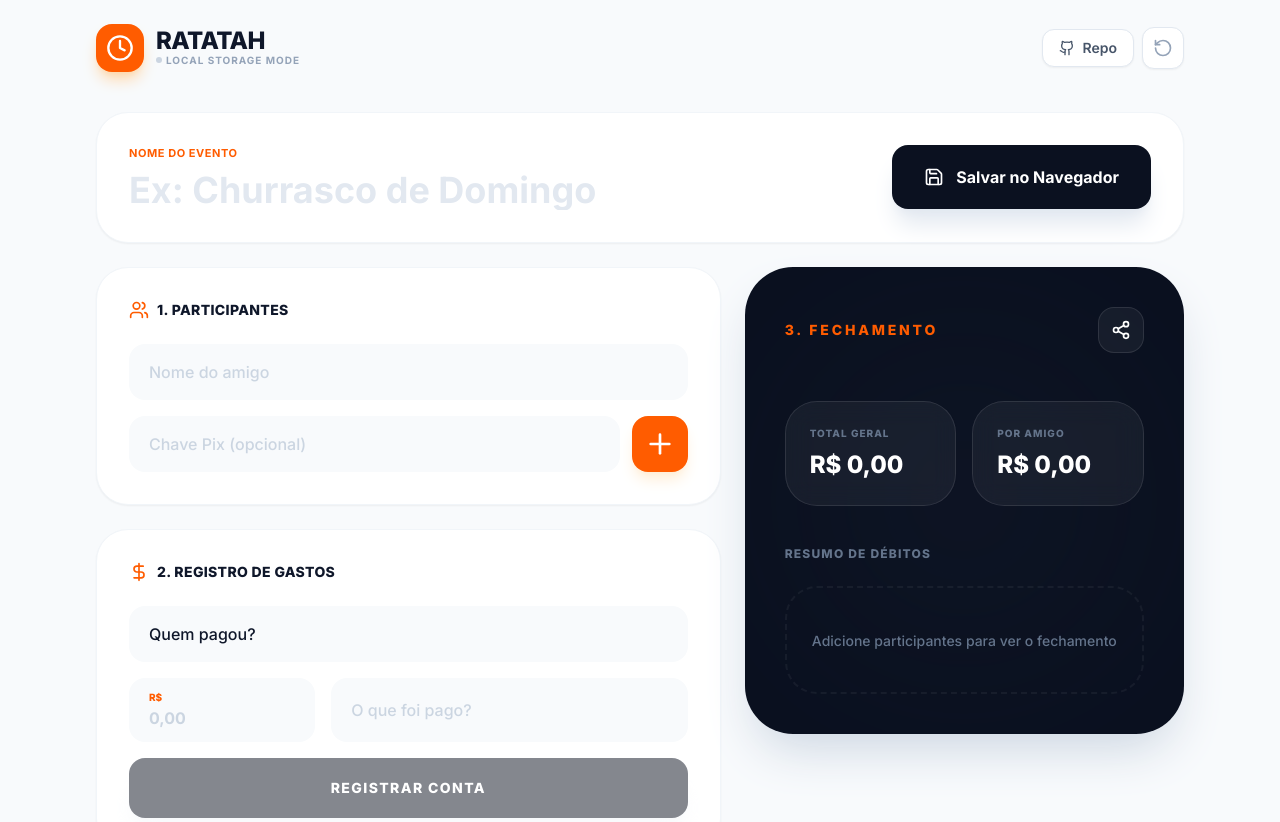
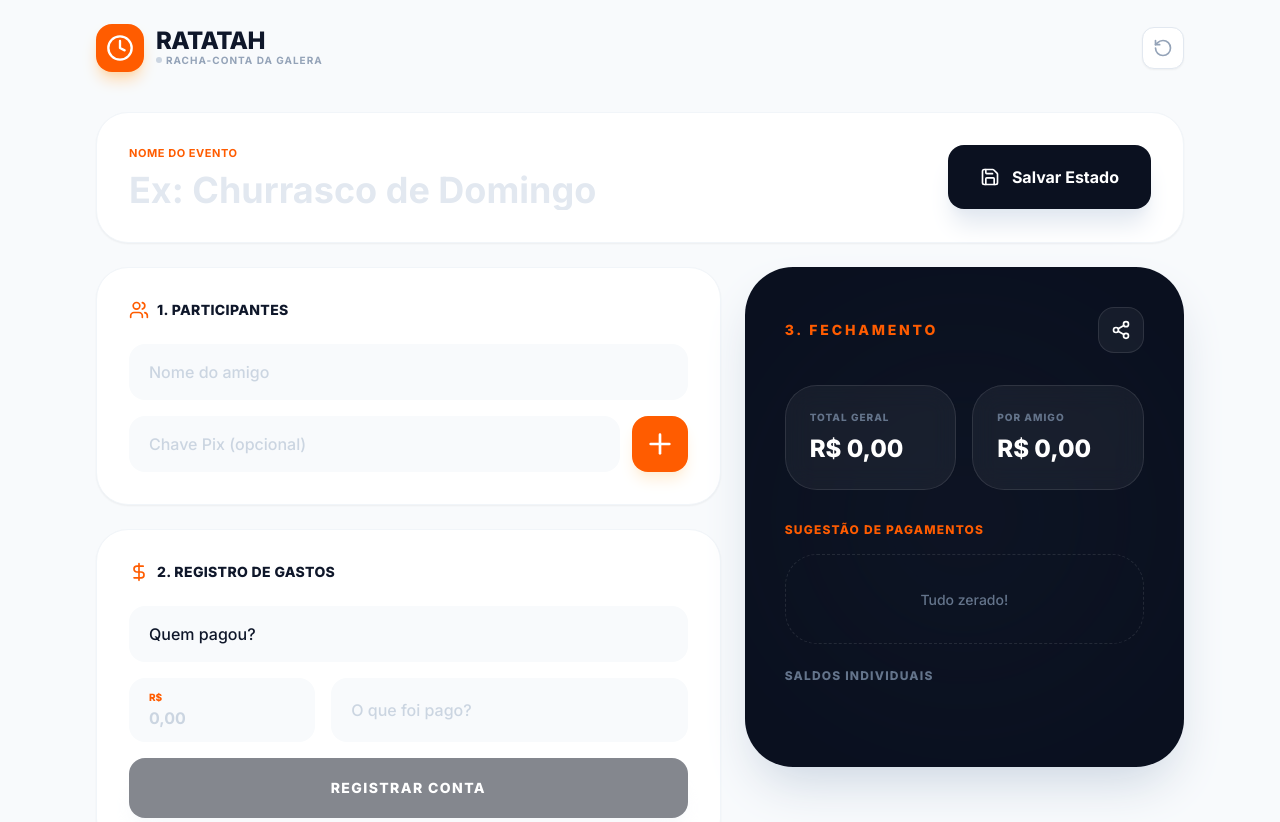
Before and after one commit to mguimas2025/ratatah, a React (Vite) app: page / in a window 1280 px wide. Shown: the top 822 px of the page. Built offline with nearby package versions, Linux system fonts and the light colour scheme.

Commit message:
feat: Add settlement calculation and copy functionality
Implements the core logic for calculating who owes whom for bill settlements.
Introduces a feature to copy participant PIX keys to the clipboard for easier payment.
Adds UI elements and state management to support these new functionalities.

```diff
--- a/App.tsx
+++ b/App.tsx
@@ -9,7 +9,11 @@ import {
   Github,
   Save,
   Share2,
-  Clock
+  Clock,
+  ArrowRight,
+  QrCode,
+  Copy,
+  Check
 } from 'lucide-react';
 import { Participant, Expense, AppState } from './types';
 
@@ -20,6 +24,7 @@ const App: React.FC = () => {
   const [eventName, setEventName] = useState('');
   const [participants, setParticipants] = useState<Participant[]>([]);
   const [expenses, setExpenses] = useState<Expense[]>([]);
+  const [copiedId, setCopiedId] = useState<string | null>(null);
 
   // Participant Input
   const [newFriendName, setNewFriendName] = useState('');
@@ -103,6 +108,12 @@ const App: React.FC = () => {
     alert("Função de compartilhamento em desenvolvimento!");
   };
 
+  const copyToClipboard = (text: string, id: string) => {
+    navigator.clipboard.writeText(text);
+    setCopiedId(id);
+    setTimeout(() => setCopiedId(null), 2000);
+  };
+
   // --- Calculations ---
   const totalAmount = useMemo(() =>
     expenses.reduce((acc, curr) => acc + curr.amount, 0)
@@ -111,6 +122,58 @@ const App: React.FC = () => {
   const perPerson = useMemo(() =>
     participants.length > 0 ? totalAmount / participants.length : 0
   , [totalAmount, participants]);
+
+  // --- Settlement Logic (Who pays whom) ---
+  const settlements = useMemo(() => {
+    if (participants.length === 0) return [];
+
+    // Calculate balances for each person
+    const balances = participants.map(p => {
+      const paid = expenses
+        .filter(e => e.participantId === p.id)
+        .reduce((acc, curr) => acc + curr.amount, 0);
+      return {
+        id: p.id,
+        name: p.name,
+        pix: p.pixKey,
+        net: paid - perPerson
+      };
+    });
+
+    const debtors = balances
+      .filter(b => b.net < -0.01)
+      .sort((a, b) => a.net - b.net)
+      .map(d => ({ ...d, net: Math.abs(d.net) }));
+
+    const creditors = balances
+      .filter(b => b.net > 0.01)
+      .sort((a, b) => b.net - a.net)
+      .map(c => ({ ...c }));
+
+    const transactions: { id: string, from: string, to: string, amount: number, pix?: string }[] = [];
+    let dIdx = 0;
+    let cIdx = 0;
+
+    while (dIdx < debtors.length && cIdx < creditors.length) {
+      const amountToPay = Math.min(debtors[dIdx].net, creditors[cIdx].net);
+
+      transactions.push({
+        id: crypto.randomUUID(),
+        from: debtors[dIdx].name,
+        to: creditors[cIdx].name,
+        amount: amountToPay,
+        pix: creditors[cIdx].pix
+      });
+
+      debtors[dIdx].net -= amountToPay;
+      creditors[cIdx].net -= amountToPay;
+
+      if (debtors[dIdx].net < 0.01) dIdx++;
+      if (creditors[cIdx].net < 0.01) cIdx++;
+    }
+
+    return transactions;
+  }, [participants, expenses, perPerson]);
 
   // Format currency
   const formatBRL = (val: number) =>
@@ -128,19 +191,16 @@ const App: React.FC = () => {
             <h1 className="text-2xl font-black text-slate-900 tracking-tight leading-none">RATATAH</h1>
             <span className="text-[10px] font-bold text-slate-400 uppercase tracking-widest flex items-center gap-1">
               <span className="w-1.5 h-1.5 bg-slate-300 rounded-full"></span>
-              Local Storage Mode
+              Racha-conta da galera
             </span>
           </div>
         </div>
 
         <div className="flex items-center gap-2">
-          <button className="flex items-center gap-2 px-4 py-2 bg-white border border-slate-200 rounded-xl text-sm font-semibold text-slate-600 hover:bg-slate-50 transition-colors shadow-sm">
-            <Github className="w-4 h-4" />
-            Repo
-          </button>
           <button
             onClick={handleReset}
             className="p-2.5 bg-white border border-slate-200 rounded-xl text-slate-400 hover:text-red-500 hover:bg-red-50 transition-colors shadow-sm"
+            title="Resetar dados"
           >
             <RotateCcw className="w-5 h-5" />
           </button>
@@ -165,16 +225,17 @@ const App: React.FC = () => {
           </div>
           <button
             className="flex items-center justify-center gap-3 px-8 py-5 bg-[#0B1120] text-white rounded-2xl font-bold hover:bg-slate-800 transition-all shadow-xl shadow-slate-200 whitespace-nowrap"
-            onClick={() => alert('Dados salvos automaticamente!')}
+            onClick={() => alert('Dados salvos no Local Storage!')}
           >
             <Save className="w-5 h-5" />
-            Salvar no Navegador
+            Salvar Estado
           </button>
         </div>
 
-        {/* Row 2: Participants Card */}
+        {/* Left Column: Input and Lists */}
         <div className="lg:col-span-7 space-y-6">
-          <section className="bg-white rounded-[32px] p-8 shadow-sm border border-slate-100 h-fit">
+          {/* Participants Card */}
+          <section className="bg-white rounded-[32px] p-8 shadow-sm border border-slate-100">
             <h2 className="text-sm font-black text-slate-900 flex items-center gap-2 mb-6 uppercase tracking-wide">
               <Users className="w-5 h-5 text-[#FF5C00]" />
               1. Participantes
@@ -229,7 +290,7 @@ const App: React.FC = () => {
           </section>
 
           {/* Registration Card */}
-          <section className="bg-white rounded-[32px] p-8 shadow-sm border border-slate-100 h-fit">
+          <section className="bg-white rounded-[32px] p-8 shadow-sm border border-slate-100">
             <h2 className="text-sm font-black text-slate-900 flex items-center gap-2 mb-6 uppercase tracking-wide">
               <DollarSign className="w-5 h-5 text-[#FF5C00]" />
               2. Registro de Gastos
@@ -305,14 +366,14 @@ const App: React.FC = () => {
           </section>
         </div>
 
-        {/* Row 2: Right Column (Summary) */}
+        {/* Right Column: Summary and Settlements */}
         <div className="lg:col-span-5">
-          <section className="bg-[#0B1120] rounded-[48px] p-8 md:p-10 shadow-2xl shadow-slate-300 text-white sticky top-6 overflow-hidden min-h-[400px]">
+          <section className="bg-[#0B1120] rounded-[48px] p-8 md:p-10 shadow-2xl shadow-slate-300 text-white sticky top-6 overflow-hidden min-h-[500px] flex flex-col">
             {/* Background elements */}
             <div className="absolute top-1/2 left-1/2 -translate-x-1/2 -translate-y-1/2 w-[300px] h-[300px] bg-slate-800 rounded-full blur-[100px] opacity-20 pointer-events-none"></div>
 
-            <div className="relative z-10">
-              <div className="flex items-center justify-between mb-12">
+            <div className="relative z-10 flex flex-col h-full">
+              <div className="flex items-center justify-between mb-8">
                 <h2 className="text-sm font-black uppercase tracking-[0.2em] text-[#FF5C00]">
                   3. Fechamento
                 </h2>
@@ -324,7 +385,7 @@ const App: React.FC = () => {
                 </button>
               </div>
 
-              <div className="grid grid-cols-2 gap-4 mb-10">
+              <div className="grid grid-cols-2 gap-4 mb-8">
                 <div className="bg-white/5 border border-white/10 p-6 rounded-[32px] backdrop-blur-md">
                   <span className="text-[10px] font-black uppercase tracking-widest text-slate-500 mb-2 block">
                     Total Geral
@@ -343,32 +404,81 @@ const App: React.FC = () => {
                 </div>
               </div>
 
-              <div className="space-y-6">
-                <h3 className="text-xs font-black uppercase tracking-widest text-slate-500">
-                  Resumo de Débitos
-                </h3>
-                {participants.length === 0 ? (
-                  <div className="py-10 text-center border-2 border-dashed border-white/5 rounded-[32px]">
-                    <span className="text-slate-500 text-sm font-medium">Adicione participantes para ver o fechamento</span>
-                  </div>
-                ) : (
-                  <div className="space-y-3">
+              {/* Transactions Section */}
+              <div className="flex-1 space-y-6">
+                <div>
+                  <h3 className="text-xs font-black uppercase tracking-widest text-[#FF5C00] mb-4">
+                    Sugestão de Pagamentos
+                  </h3>
+                  {settlements.length === 0 ? (
+                    <div className="py-8 text-center border border-dashed border-white/10 rounded-[32px]">
+                      <span className="text-slate-500 text-sm font-medium">Tudo zerado!</span>
+                    </div>
+                  ) : (
+                    <div className="space-y-3">
+                      {settlements.map((s) => (
+                        <div key={s.id} className="bg-white/5 p-4 rounded-2xl border border-white/5 flex flex-col gap-2">
+                          <div className="flex items-center justify-between">
+                            <div className="flex items-center gap-3">
+                              <span className="font-bold text-slate-200">{s.from}</span>
+                              <ArrowRight className="w-4 h-4 text-[#FF5C00]" />
+                              <span className="font-bold text-slate-200">{s.to}</span>
+                            </div>
+                            <span className="font-black text-white">{formatBRL(s.amount)}</span>
+                          </div>
+                          {s.pix && (
+                            <div className="flex items-center justify-between gap-2 mt-1">
+                                <div className="flex items-center gap-2 text-[10px] font-bold text-slate-400 bg-white/5 px-2 py-1 rounded-lg w-fit overflow-hidden">
+                                    <QrCode className="w-3 h-3 shrink-0" />
+                                    <span className="truncate max-w-[150px]">PIX: {s.pix}</span>
+                                </div>
+                                <button
+                                    onClick={() => copyToClipboard(s.pix!, s.id)}
+                                    className="flex items-center gap-1.5 px-3 py-1 bg-[#FF5C00] hover:bg-orange-600 text-white rounded-lg text-[10px] font-black transition-all shadow-lg shadow-orange-950/20 active:scale-95"
+                                >
+                                    {copiedId === s.id ? (
+                                        <>
+                                            <Check className="w-3 h-3" />
+                                            COPIADO
+                                        </>
+                                    ) : (
+                                        <>
+                                            <Copy className="w-3 h-3" />
+                                            COPIAR PIX
+                                        </>
+                                    )}
+                                </button>
+                            </div>
+                          )}
+                        </div>
+                      ))}
+                    </div>
+                  )}
+                </div>
+
+                {/* Net Balances List */}
+                <div>
+                  <h3 className="text-xs font-black uppercase tracking-widest text-slate-500 mb-4">
+                    Saldos Individuais
+                  </h3>
+                  <div className="space-y-2">
                     {participants.map(p => {
                       const paid = expenses.filter(e => e.participantId === p.id).reduce((acc, curr) => acc + curr.amount, 0);
                       const balance = paid - perPerson;
-                      const isNegative = balance < 0;
+                      const isNegative = balance < -0.01;
+                      const isPositive = balance > 0.01;
 
                       return (
-                        <div key={p.id} className="flex items-center justify-between p-4 bg-white/5 rounded-2xl border border-white/5">
-                          <span className="font-bold text-slate-300">{p.name}</span>
-                          <div className={`font-black ${isNegative ? 'text-red-400' : balance > 0 ? 'text-emerald-400' : 'text-slate-500'}`}>
-                            {isNegative ? '-' : balance > 0 ? '+' : ''} {formatBRL(Math.abs(balance))}
-                          </div>
+                        <div key={p.id} className="flex items-center justify-between text-sm px-1">
+                          <span className="text-slate-400 font-medium">{p.name}</span>
+                          <span className={`font-bold ${isNegative ? 'text-red-400' : isPositive ? 'text-emerald-400' : 'text-slate-600'}`}>
+                            {isNegative ? '-' : isPositive ? '+' : ''} {formatBRL(Math.abs(balance))}
+                          </span>
                         </div>
                       );
                     })}
                   </div>
-                )}
+                </div>
               </div>
             </div>
           </section>
```
